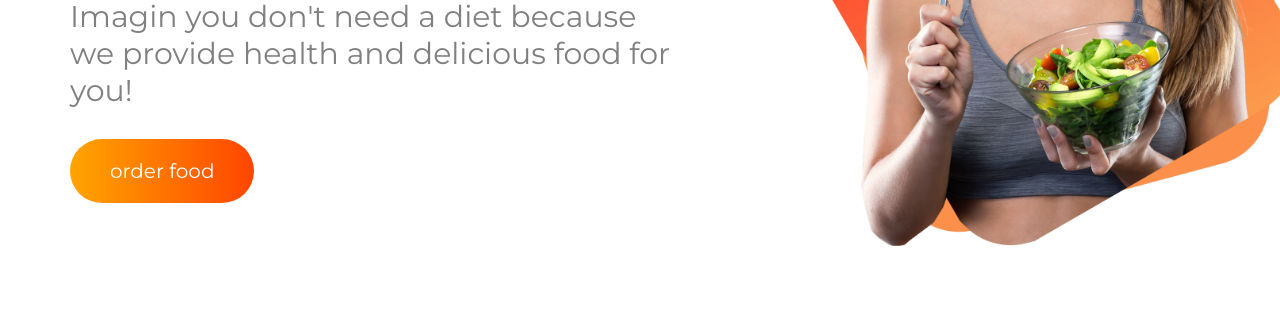
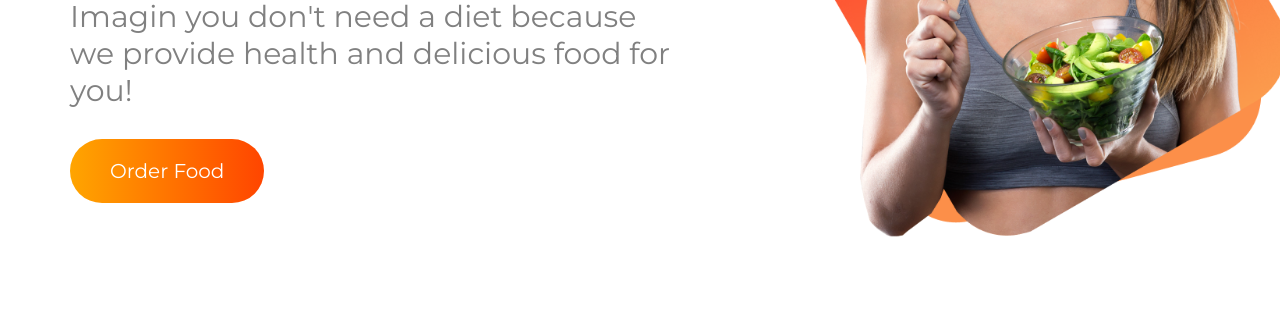
Before and after one commit to rafaswe/Food-Network, a plain HTML site: page index.html in a window 1280 px wide. Shown: the part 480-800 px from the top of the page. Drawn offline with Linux system fonts and the light colour scheme.

Commit message:
last Commit

```diff
--- a/index.html
+++ b/index.html
@@ -46,7 +46,7 @@
                 <h1><span class="orange-color">Skip</span> The Diet, Just <br> Eat Healthy With <br>Food Network</h1>
                 <p>Imagin you don't need a diet because we provide health and delicious food for you!</p>
                 <div class="btn">
-                    <a href="">order food</a>
+                    <a href="">Order Food</a>
                 </div>
             </div>
             <div class="item  banner-photo">
--- a/style.css
+++ b/style.css
@@ -120,6 +120,7 @@ li a:hover{
     height:90% ;
     padding-left: 20%;
     padding-top: 9%;
+    padding-bottom: 10px;
 }
 
 .banner p{
@@ -150,7 +151,6 @@ li a:hover{
 .about-me p{
     display: inline-block;
     font-size: 20px;
-
     margin-bottom: 30px;
 }
 .my-info{
```
